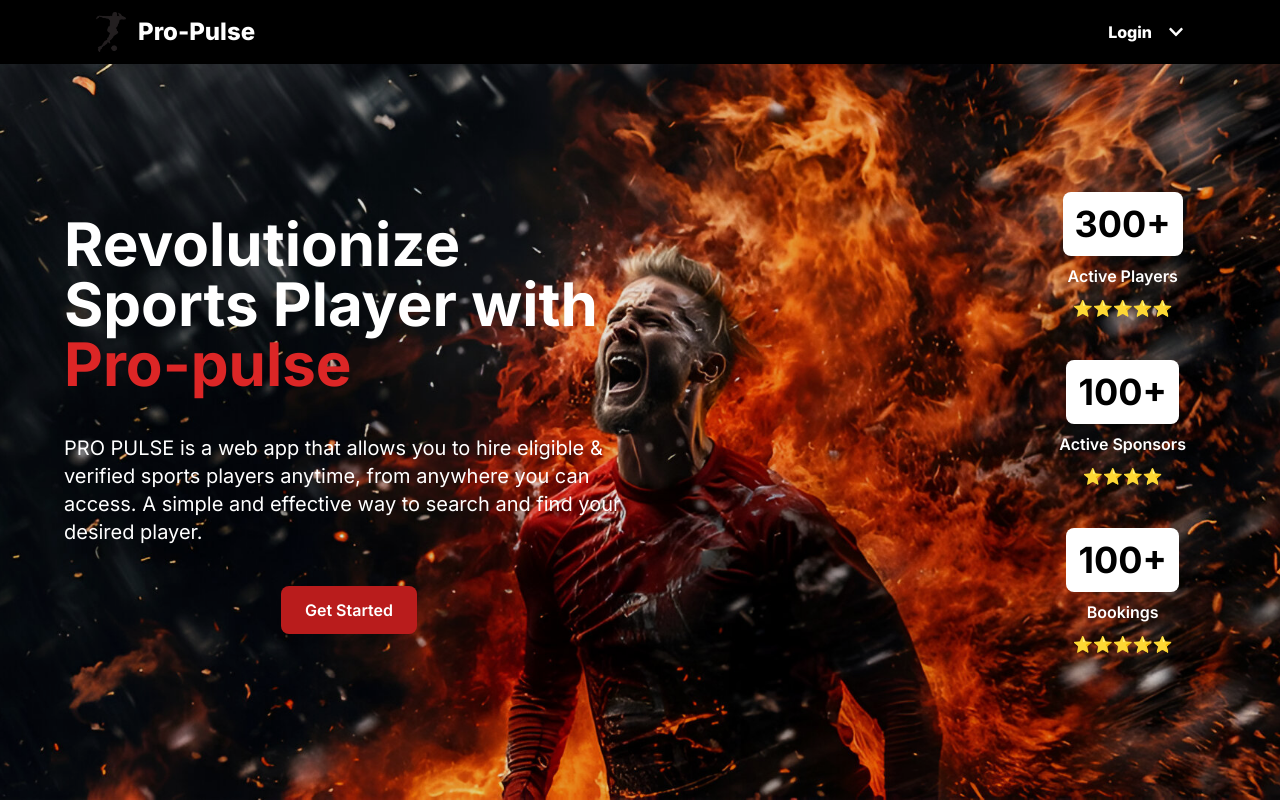
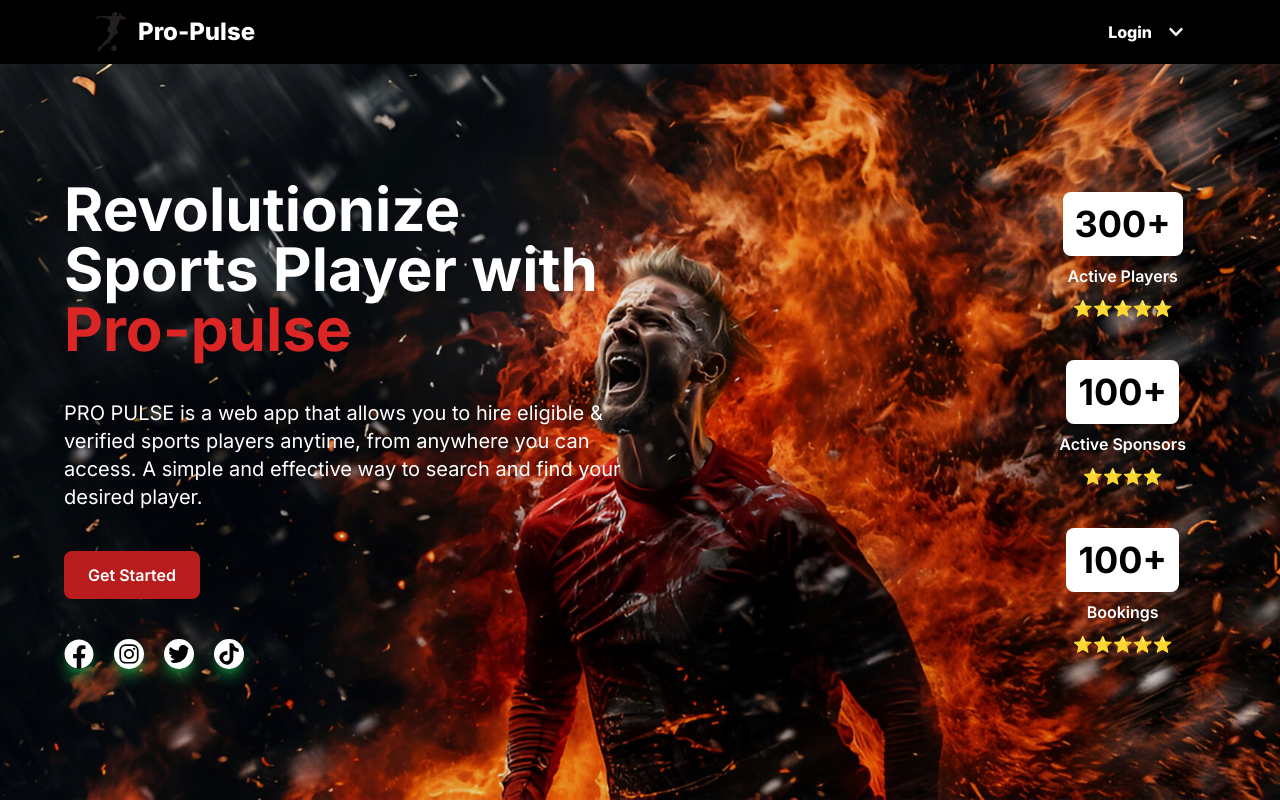
Before and after one commit to jamesjoy-2k24/Pro-Pulse-Next-js, a Next.js app: page / in a window 1280 px wide. Built offline with nearby package versions, Linux system fonts and the light colour scheme.

Commit message:
add social media icons

```diff
--- a/components/HeroSection.tsx
+++ b/components/HeroSection.tsx
@@ -1,5 +1,6 @@
 'use client';
 import Link from 'next/link';
+import { FaFacebook, FaInstagram, FaTwitter, FaTiktok } from 'react-icons/fa';
 import { motion } from 'framer-motion';
 
 const HeroSection = () => {
@@ -43,10 +44,23 @@ const HeroSection = () => {
                   <motion.button
                     initial={{ opacity: 0, y: 50 }}
                     animate={{ opacity: 1, y: 0 }}
-                    transition={{ duration: 1, delay: 1.5 }}
-                    className="mt-6 md:mt-8 lg:mt-10 px-6 py-3 justify-center flex mx-auto bg-red-700 text-white font-semibold rounded-lg hover:bg-red-900 focus:outline-none focus:ring-2 focus:ring-red-600 focus:ring-opacity-50"
+                    transition={{ duration: 1, delay: 1 }}
+                    className="mt-6 md:mt-8 lg:mt-10 px-6 py-3 justify-center flex  bg-red-700 text-white font-semibold rounded-lg hover:bg-red-900 focus:outline-none focus:ring-2 focus:ring-red-600 focus:ring-opacity-50"
                   >
                     Get Started
+                  </motion.button>
+                </Link>
+                <Link href={''}>
+                  <motion.button
+                    initial={{ opacity: 0, y: 50 }}
+                    animate={{ opacity: 1, y: 0 }}
+                    transition={{ duration: 1, delay: 1 }}
+                    className="mt-6 md:mt-8 lg:mt-10  items-center justify-center flex  gap-5"
+                  >
+                    <FaFacebook className="text-3xl text-white shadow-lg shadow-green-700  rounded-full" />
+                    <FaInstagram className="text-3xl text-black bg-white shadow-lg shadow-green-700 p-1 rounded-full" />
+                    <FaTwitter className="text-3xl text-black bg-white shadow-lg shadow-green-700 p-1  rounded-full" />
+                    <FaTiktok className="text-3xl text-black bg-white shadow-lg shadow-green-700 p-1 rounded-full" />
                   </motion.button>
                 </Link>
               </div>
```
Also changed, not shown: 1 other file (tests, documents, lock files or other folders).
